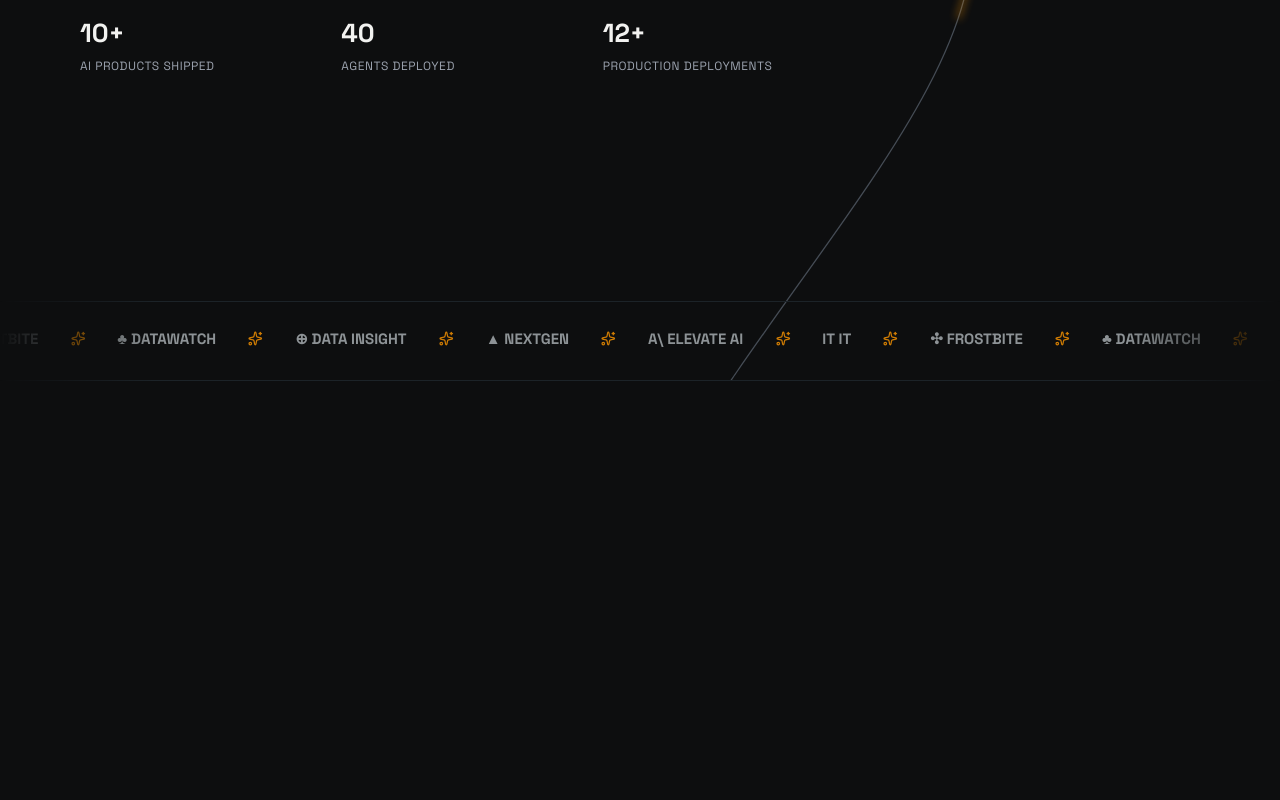
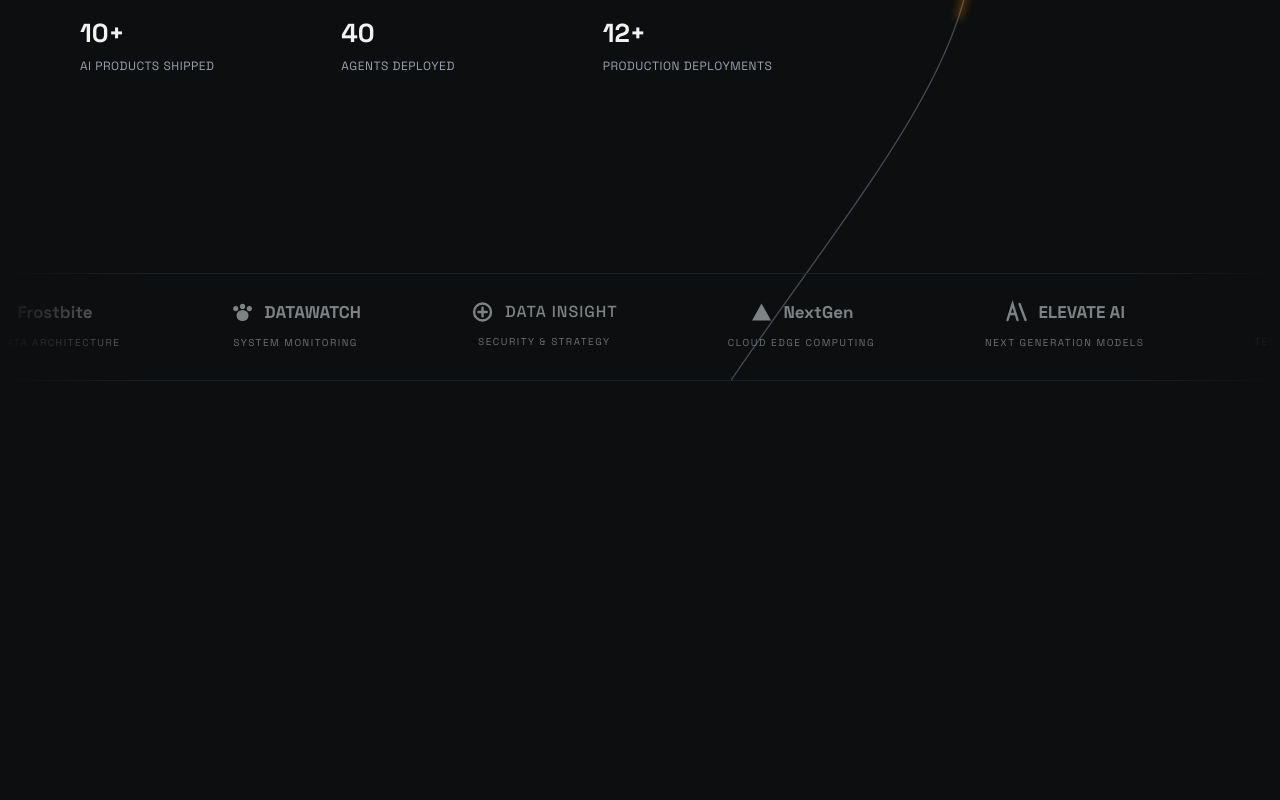
Before and after one commit to M4H1-4B1R/genai-site, a Next.js app: page / in a window 1280 px wide. Shown: the part 629-1429 px from the top of the page. Built offline with nearby package versions, Linux system fonts and the light colour scheme.

Commit message:
fix: testimonial slider logo and re-apperance

```diff
--- a/app/globals.css
+++ b/app/globals.css
@@ -266,19 +266,40 @@ select {
 }
 .marquee-item {
   align-items: center;
-  color: #aeb5b8;
   display: inline-flex;
-  font-size: 15px;
-  font-weight: 700;
-  gap: 32px;
-  padding-right: 32px;
-  text-transform: uppercase;
+  padding-right: 110px;
   white-space: nowrap;
 }
-.marquee-icon {
-  color: var(--orange);
-  height: 15px;
-  width: 15px;
+.client-logo {
+  align-items: center;
+  color: #9aa0a3;
+  display: inline-flex;
+  flex-direction: column;
+  gap: 10px;
+}
+.client-logo-row {
+  align-items: center;
+  display: inline-flex;
+  gap: 10px;
+}
+.client-logo-row svg {
+  height: 24px;
+  width: 24px;
+}
+.client-logo-row strong {
+  font-size: 17px;
+  font-weight: 700;
+}
+.client-logo-row .name-light {
+  font-size: 16px;
+  font-weight: 500;
+  letter-spacing: 1px;
+}
+.client-logo small {
+  color: #83898c;
+  font-size: 10px;
+  letter-spacing: 1.5px;
+  text-transform: uppercase;
 }
 .marquee:hover .marquee-track {
   animation-play-state: paused;
@@ -318,6 +339,11 @@ select {
   position: absolute;
   width: 100%;
   z-index: 2;
+}
+.client-strip-section {
+  border-top: 1px solid #1c2328;
+  border-bottom: 1px solid #1c2328;
+  padding: 26px 0 30px;
 }
 .client-strip .marquee-item {
   opacity: 0.8;
--- a/components/hero.tsx
+++ b/components/hero.tsx
@@ -1,10 +1,133 @@
+import type { ReactNode } from "react";
+
 import { HeroLines } from "@/components/hero-lines";
 import { Marquee } from "@/components/shared/marquee";
 
+const iconProps = {
+  fill: "none",
+  height: 24,
+  viewBox: "0 0 24 24",
+  width: 24,
+  xmlns: "http://www.w3.org/2000/svg",
+} as const;
+
+function TechSolutionMark() {
+  return (
+    <svg {...iconProps} fill="currentColor" aria-hidden="true">
+      <rect height="5" rx="1" width="5" x="2" y="2" />
+      <rect height="12" rx="1" width="5" x="2" y="10" />
+      <rect height="20" rx="1" width="5" x="10" y="2" />
+      <rect height="5" rx="1" width="10" x="12" y="7" />
+    </svg>
+  );
+}
+
+function FrostbiteMark() {
+  return (
+    <svg {...iconProps} aria-hidden="true">
+      <g stroke="currentColor" strokeLinecap="round" strokeWidth="2.4">
+        <path d="M12 3v18" />
+        <path d="M3 12h18" />
+        <path d="M5.6 5.6l12.8 12.8" />
+        <path d="M18.4 5.6L5.6 18.4" />
+      </g>
+    </svg>
+  );
+}
+
+function DatawatchMark() {
+  return (
+    <svg {...iconProps} fill="currentColor" aria-hidden="true">
+      <ellipse cx="12" cy="15.5" rx="6" ry="5.5" />
+      <circle cx="5.2" cy="8.6" r="2.6" />
+      <circle cx="12" cy="6.4" r="2.6" />
+      <circle cx="18.8" cy="8.6" r="2.6" />
+    </svg>
+  );
+}
+
+function DataInsightMark() {
+  return (
+    <svg {...iconProps} aria-hidden="true">
+      <g stroke="currentColor" strokeLinecap="round" strokeWidth="2.4">
+        <circle cx="12" cy="12" r="8.5" />
+        <path d="M12 7.8v8.4" />
+        <path d="M7.8 12h8.4" />
+      </g>
+    </svg>
+  );
+}
+
+function NextgenMark() {
+  return (
+    <svg {...iconProps} fill="currentColor" aria-hidden="true">
+      <path d="M12 3.5l9.5 17h-19z" />
+    </svg>
+  );
+}
+
+function ElevateMark() {
+  return (
+    <svg {...iconProps} aria-hidden="true">
+      <g stroke="currentColor" strokeLinecap="round" strokeWidth="2.4">
+        <path d="M3 20L8 4l5 16" />
+        <path d="M5.4 14h5.2" />
+        <path d="M15 4l6 16" />
+      </g>
+    </svg>
+  );
+}
+
+type ClientLogo = {
+  icon: ReactNode;
+  name?: ReactNode;
+  tagline: string;
+};
+
+const clientLogos: ClientLogo[] = [
+  { icon: <TechSolutionMark />, tagline: "Tech Solution" },
+  {
+    icon: <FrostbiteMark />,
+    name: <strong>Frostbite</strong>,
+    tagline: "Cloud Data Architecture",
+  },
+  {
+    icon: <DatawatchMark />,
+    name: <strong>DATAWATCH</strong>,
+    tagline: "System Monitoring",
+  },
+  {
+    icon: <DataInsightMark />,
+    name: <span className="name-light">DATA INSIGHT</span>,
+    tagline: "Security & Strategy",
+  },
+  {
+    icon: <NextgenMark />,
+    name: <strong>NextGen</strong>,
+    tagline: "Cloud Edge Computing",
+  },
+  {
+    icon: <ElevateMark />,
+    name: <strong>ELEVATE AI</strong>,
+    tagline: "Next Generation Models",
+  },
+];
+
+const clientStripItems = clientLogos.map((logo) => (
+  <span className="client-logo" key={logo.tagline}>
+    <span className="client-logo-row">
+      {logo.icon}
+      {logo.name}
+    </span>
+    <small>{logo.tagline}</small>
+  </span>
+));
+
 export function Hero() {
   return (
-    <section className="hero-scroll" id="top">
-      <div className="hero">
+    <>
+      <section className="hero-scroll" id="top">
+        <div className="hero">
         <HeroLines />
         <div className="hero-content">
         <div className="hero-status">
@@ -42,19 +165,12 @@ export function Hero() {
         </div>
       </div>
         <p className="hero-end-tag mono">Build / Act / Deploy</p>
-        <Marquee
-          className="client-strip"
-          duration={42}
-          items={[
-            "it it",
-            "✣ Frostbite",
-            "♣ DATAWATCH",
-            "⊕ DATA INSIGHT",
-            "▲ NextGen",
-            "A\\ ELEVATE AI",
-          ]}
-        />
-      </div>
-    </section>
+          <Marquee className="client-strip" duration={42} items={clientStripItems} />
+        </div>
+      </section>
+      <section className="client-strip-section" aria-label="Clients">
+        <Marquee duration={42} items={clientStripItems} />
+      </section>
+    </>
   );
 }
--- a/components/shared/marquee.tsx
+++ b/components/shared/marquee.tsx
@@ -1,9 +1,9 @@
-import { Sparkles } from "lucide-react";
+import type { ReactNode } from "react";
 
 import { cn } from "@/lib/utils";
 
 type MarqueeProps = {
-  items: string[];
+  items: ReactNode[];
   duration?: number;
   className?: string;
 };
@@ -18,11 +18,10 @@ export function Marquee({ items, duration = 40, className }: MarqueeProps) {
         {[...items, ...items].map((item, index) => (
           <span
             className="marquee-item"
-            key={`${item}-${index}`}
+            key={index}
             aria-hidden={index >= items.length}
           >
-            <span>{item}</span>
-            <Sparkles className="marquee-icon" aria-hidden="true" />
+            {item}
           </span>
         ))}
       </div>
```
